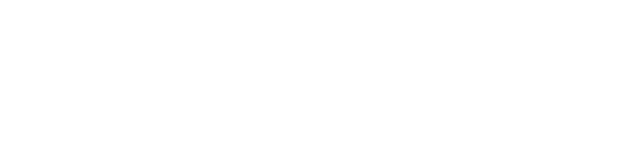
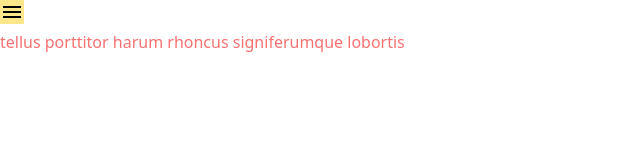
Before and after one commit to burakkrt/sidebar-javascript, a website: page index.html in a window 1280 px wide. Shown: the whole page, without its empty margins (0-640 px from the left). Drawn offline with nearby package versions, Linux system fonts and the light colour scheme.

Commit message:
feature(tailwindcss): created

```diff
--- a/index.html
+++ b/index.html
@@ -6,9 +6,14 @@
   <meta http-equiv="X-UA-Compatible" content="ie=edge">
   <title>Sidebar</title>
   <link rel="stylesheet" href="style.css">
+  <!--  google-icons-cnd-->
+  <link rel="stylesheet" href="https://fonts.googleapis.com/css2?family=Material+Symbols+Outlined:opsz,wght,FILL,GRAD@20..48,100..700,0..1,-50..200" />
 </head>
 <body>
-
+<button class="sidebar-toggle ">
+  <span class="material-symbols-outlined bg-amber-200">menu</span>
+</button>
+<h1 class="text-red-400">tellus porttitor harum rhoncus signiferumque lobortis</h1>
 <script src="app.js" type="text/javascript"></script>
 </body>
 </html>
--- /dev/null
+++ b/input.css
@@ -0,0 +1,3 @@
+@tailwind base;
+@tailwind components;
+@tailwind utilities;
--- /dev/null
+++ b/tailwind.config.js
@@ -0,0 +1,8 @@
+/** @type {import("tailwindcss").Config} */
+module.exports = {
+  content: ["./*.{html,js}"],
+  theme: {
+    extend: {}
+  },
+  plugins: []
+};
```
Also changed, not shown: package.json (added, +24 -0 lines), style.css, 1 other file.
